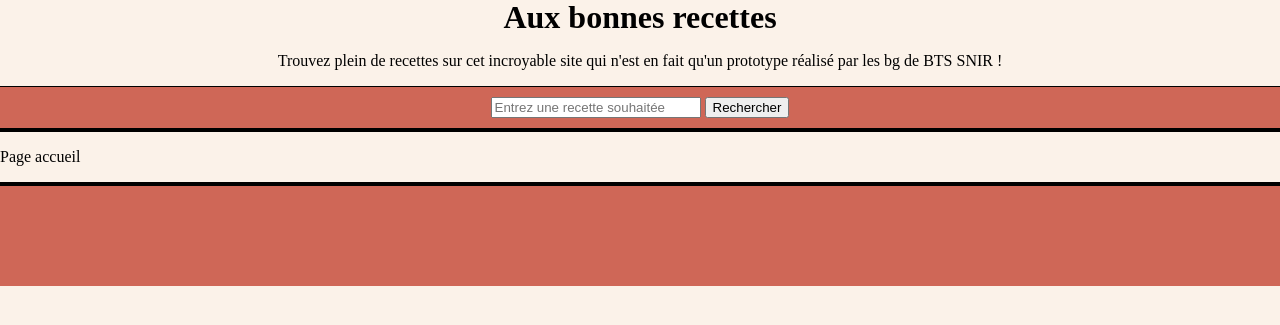
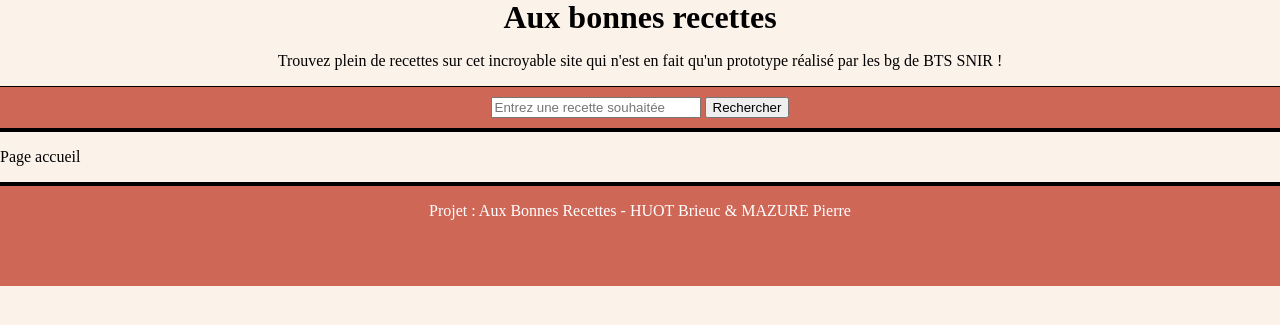
Before and after one commit to Brieuuc/Projet_SiteRecettes, a PHP site: page /html/index.php in a window 1280 px wide. Shown: the part 309-634 px from the top of the page. Run offline with PHP 8.4, Linux system fonts and the light colour scheme.

Commit message:
Add footer informations

```diff
--- a/css/style.css
+++ b/css/style.css
@@ -35,7 +35,9 @@ footer{
 	height: 100px;
 	width: 100%;
 	background-color: #cf6757;
+	color: white;
 	border-top: black 4px solid;
+	text-align: center;
 }
 
 .admin_forms{
--- a/html/footer.html
+++ b/html/footer.html
@@ -1,3 +1,3 @@
 <footer>
-
+    <p>Projet : Aux Bonnes Recettes - HUOT Brieuc & MAZURE Pierre</p>
 </footer>
```
